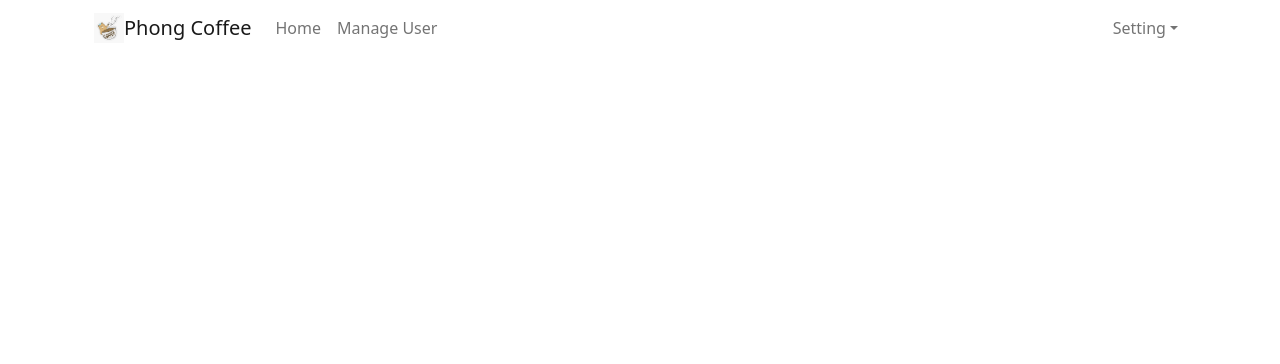
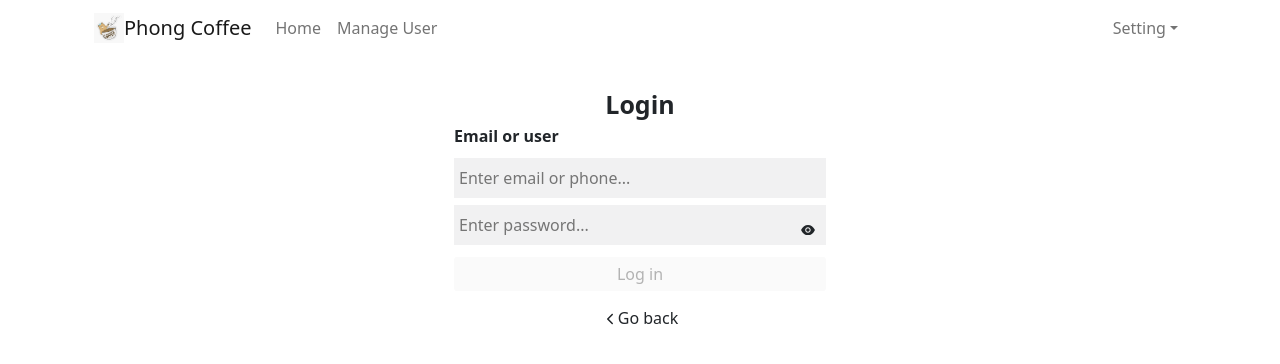
Before and after one commit to PhongNez/React-Hook-Basic, a React (Create React App) app: page /login in a window 1280 px wide. Shown: the top 364 px of the page. Built offline with nearby package versions, Linux system fonts and the light colour scheme.

Commit message:
desgin form login nhiều cực kì

```diff
--- a/package.json
+++ b/package.json
@@ -11,6 +11,7 @@
     "react": "^17.0.2",
     "react-bootstrap": "2.2.2",
     "react-dom": "^17.0.2",
+    "react-icons": "^4.10.1",
     "react-paginate": "8.1.2",
     "react-router-dom": "6.3.0",
     "react-scripts": "5.0.1",
--- a/src/App.js
+++ b/src/App.js
@@ -16,6 +16,7 @@ import {
   BrowserRouter,
   Routes
 } from "react-router-dom";
+import Login from './Components/Login';
 function App() {
   return (
     <>
@@ -28,6 +29,7 @@ function App() {
           <Routes>
             <Route path="/" element={<Home />} />
             <Route path="/user" element={<TableUser />} />
+            <Route path="/login" element={<Login />} />
           </Routes>
 
         </Container>
--- a/src/App.scss
+++ b/src/App.scss
@@ -18,4 +18,74 @@ code {
       align-items: center;
       justify-content: space-between;
     }
+
+    .login-container {
+      display: flex;
+      flex-direction: column;
+      margin: 0 auto;
+
+      .title {
+        text-align: center;
+        font-size: 25px;
+        font-weight: 600;
+        padding-top: 30px;
       }
+
+      .text {
+        font-weight: 600;
+        padding-bottom: 10px;
+      }
+
+      input {
+        padding: 8px 5px;
+        outline: none;
+        border: #f1f1f2;
+        margin-bottom: 7px;
+        background: #f1f1f2;
+        width: 100%;
+
+        &:hover {
+          background-color: #dedede;
+          // border: 1px solid #dedede;
+        }
+      }
+
+      .input-2 {
+        position: relative;
+
+        svg {
+          position: absolute;
+          right: 10px;
+          top: 17px;
+          cursor: pointer;
+        }
+      }
+
+      button {
+        border: none;
+        border-radius: 3px;
+        margin-top: 5px;
+        padding: 5px;
+
+        &.active {
+          background-color: #fe2c55;
+          color: white;
+        }
+      }
+
+      button:disabled,
+      button[disabled] {
+        cursor: not-allowed;
+      }
+
+      .go-back {
+        text-align: center;
+        margin-top: 15px;
+        cursor: pointer;
+
+        .text-go-back {
+          font-size: 16px;
+        }
+      }
+    }
+  }
--- a/src/Components/Header.js
+++ b/src/Components/Header.js
@@ -27,7 +27,7 @@ const Header = (props) => {
                     </Nav>
                     <Nav>
                         <NavDropdown title="Setting" id="basic-nav-dropdown">
-                            <NavDropdown.Item href="#action/3.1">Login</NavDropdown.Item>
+                            <NavDropdown.Item href="/login">Login</NavDropdown.Item>
                             <NavDropdown.Item href="#action/3.2">
                                 Logout
                             </NavDropdown.Item>
--- /dev/null
+++ b/src/Components/Login.js
@@ -0,0 +1,30 @@
+import { IoIosArrowBack } from "react-icons/io";
+import { AiFillEyeInvisible, AiFillEye } from "react-icons/ai";
+import { useState } from "react";
+
+const Login = () => {
+    const [eye, setEye] = useState(false)
+    const [email, setEmail] = useState('');
+    const [password, setPassword] = useState('')
+    // const handleShowPassword =() =>{
+    //     set
+    // }
+    console.log('Eye: ', eye);
+    return (
+        <div className="login-container col-12 col-sm-4">
+            <div className="title">Login</div>
+            <div className="text">Email or user</div>
+            <input type="text" placeholder="Enter email or phone..." onChange={(e) => setEmail(e.target.value)} />
+            <div className="input-2">
+                <input type={eye === true ? "password" : "text"} placeholder="Enter password..." onChange={(e) => setPassword(e.target.value)} />
+                {eye === true ? <AiFillEyeInvisible onClick={() => setEye(!eye)} /> : <AiFillEye onClick={() => setEye(!eye)} />}
+            </div>
+            <button
+                disabled={email && password ? false : true}
+                className={email && password ? 'active' : ''}>Log in</button>
+            <div className="go-back"><IoIosArrowBack /><span className="text-go-back">Go back</span></div>
+        </div>
+    )
+}
+
+export default Login
```
Also changed, not shown: 1 other file (tests, documents, lock files or other folders). Lines whose indentation alone changed are shown as unchanged.
